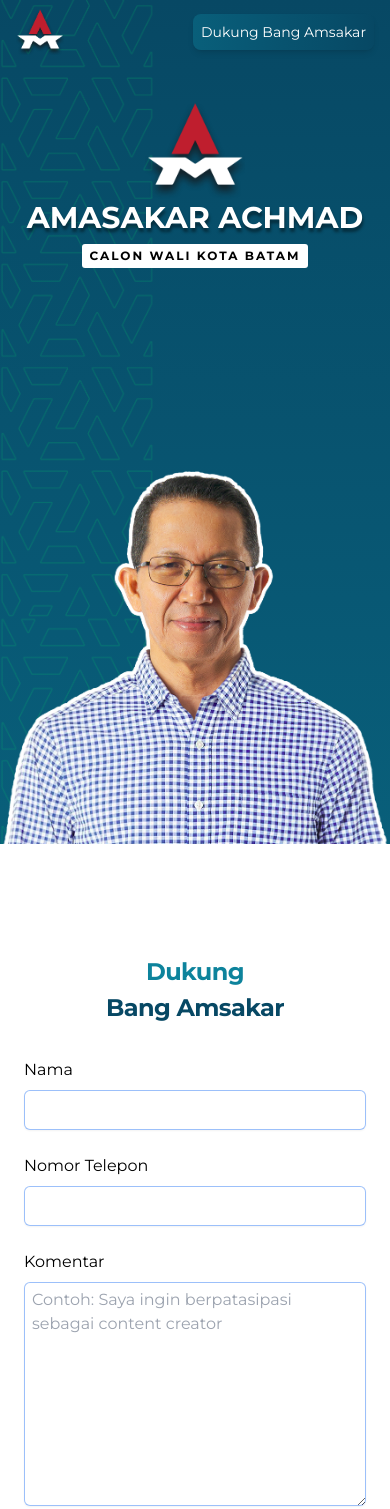
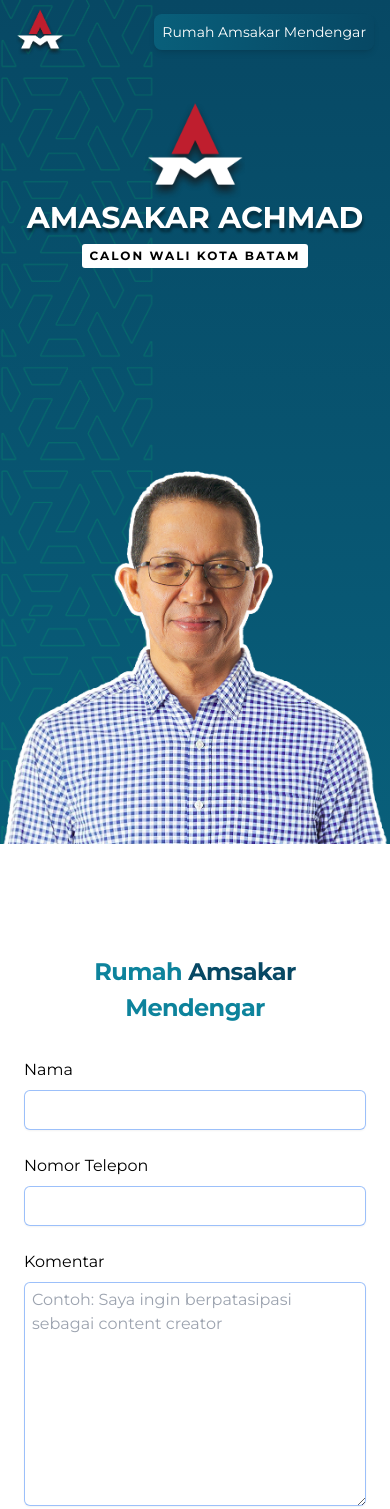
Before and after one commit to aanggaadc/amsakar-web, a Next.js app: page / in a window 390 px wide. Shown: the top 1509 px of the page. Built offline with nearby package versions, Linux system fonts and the light colour scheme.

Commit message:
change title

```diff
--- a/app/page.tsx
+++ b/app/page.tsx
@@ -49,13 +49,10 @@
         </div>
       </section>
 
-      <section
-        id="form"
-        className="flex h-screen flex-col justify-center items-center px-6 py-12 lg:px-8 font-montserrat"
-      >
+      <section className="flex h-screen flex-col justify-center items-center px-6 py-12 lg:px-8 font-montserrat">
         <div className="sm:mx-auto sm:w-full sm:max-w-sm">
           <h2 className="text-center text-2xl text-secondary font-bold leading-9 tracking-tight text-gray-900 md:text-4xl">
-            Dukung <br /> <span className="text-primary">Bang Amsakar</span>
+            Rumah <span className="text-primary">Amsakar</span> <br /> Mendengar
           </h2>
         </div>
 
--- a/components/header/navigation.tsx
+++ b/components/header/navigation.tsx
@@ -1,15 +1,11 @@
-import { Link } from "react-scroll";
-
 export default function Navigation() {
   return (
     <nav>
       <ul className="flex items-center">
         <li>
-          <Link to="form" spy={true} smooth={true} duration={500}>
-            <button className="font-montserrat shadow-md text-sm md:text-base p-2 rounded-lg text-white bg-[linear-gradient(to_left,#074864,#074e6a,#08536f,#085975,#095f7a)]">
-              Dukung Bang Amsakar
-            </button>
-          </Link>
+          <button className="font-montserrat shadow-md text-sm md:text-base p-2 rounded-lg text-white bg-[linear-gradient(to_left,#074864,#074e6a,#08536f,#085975,#095f7a)]">
+            Rumah Amsakar Mendengar
+          </button>
         </li>
       </ul>
     </nav>
```
